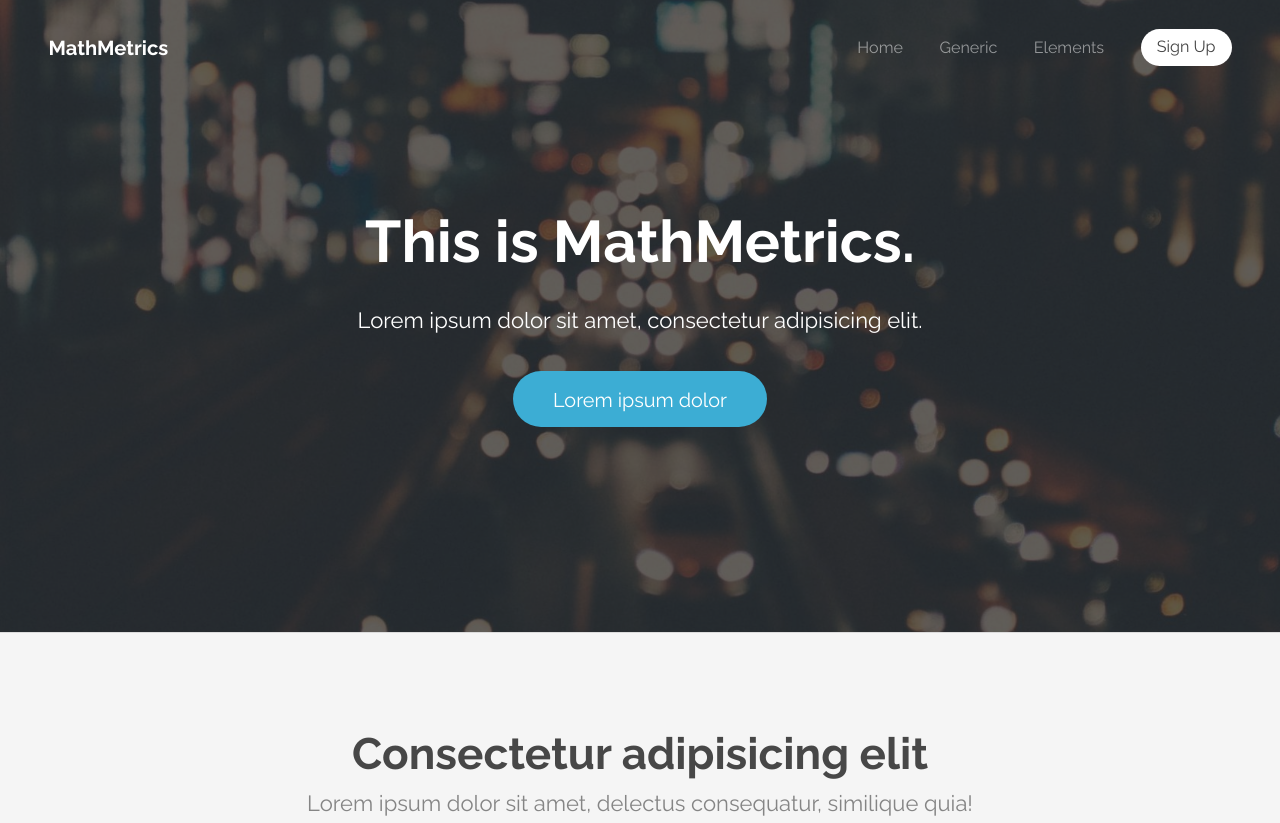
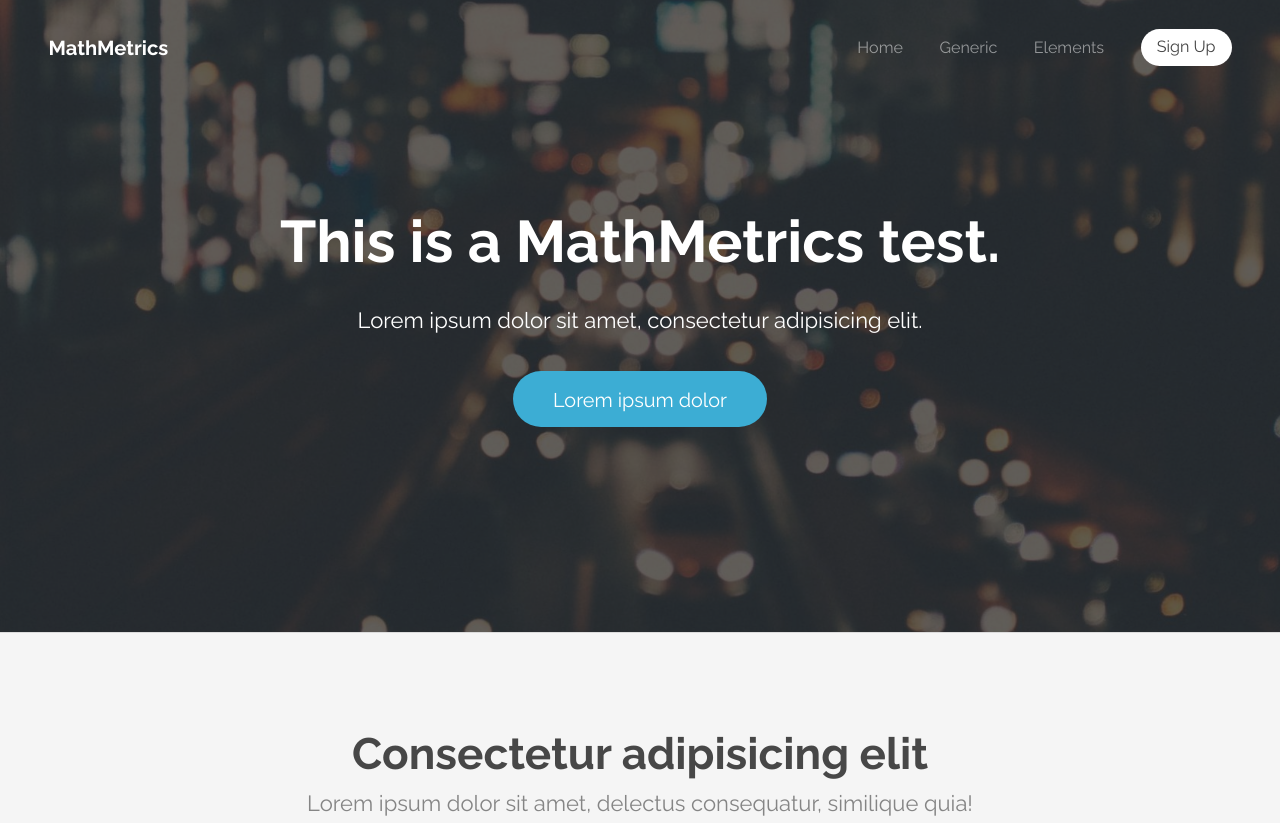
Before and after one commit to MathMetrics/mathmetrics.github.io, a plain HTML site: page index.html in a window 1280 px wide. Shown: the top 823 px of the page. Drawn offline with Linux system fonts and the light colour scheme.

Commit message:
Update index.html

```diff
--- a/index.html
+++ b/index.html
@@ -42,7 +42,7 @@
 
 		<!-- Banner -->
 			<section id="banner">
-				<h2>This is MathMetrics.</h2>
+				<h2>This is a MathMetrics test.</h2>
 				<p>Lorem ipsum dolor sit amet, consectetur adipisicing elit.</p>
 				<ul class="actions">
 					<li>
```
